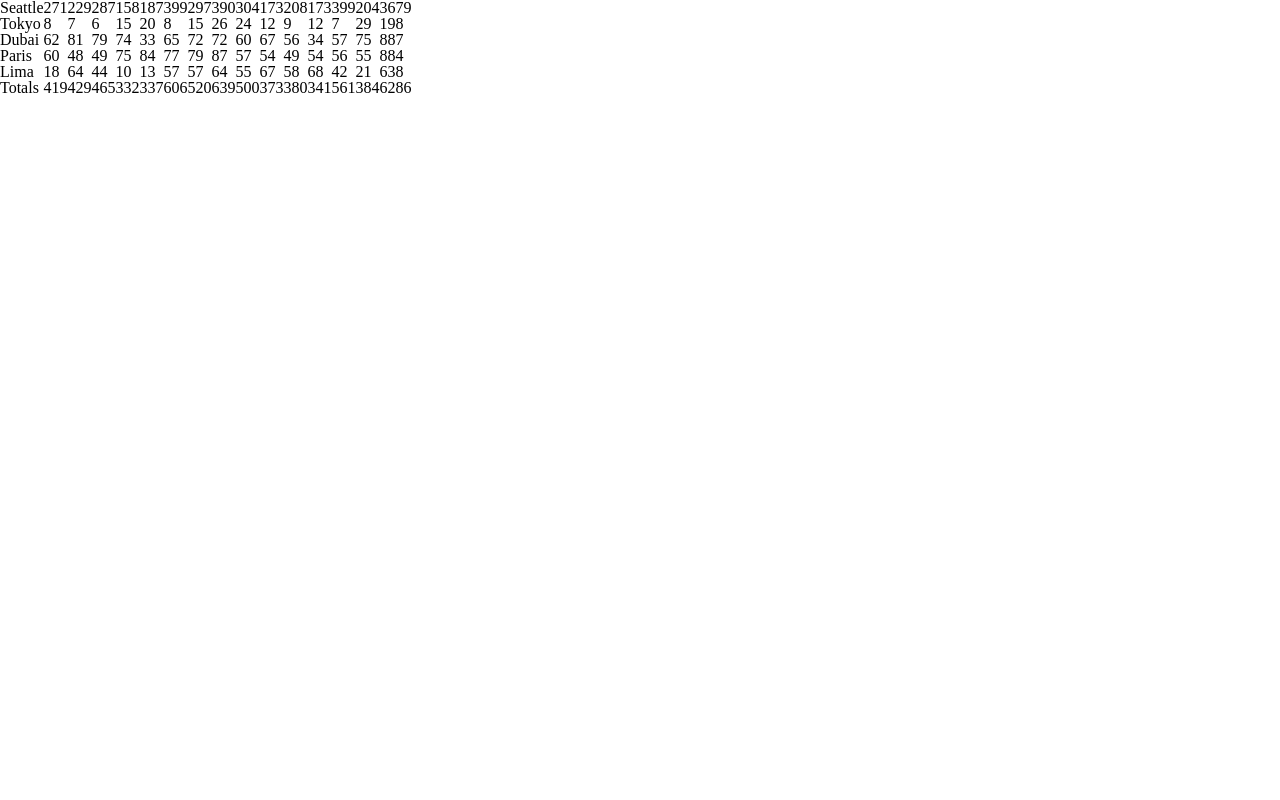
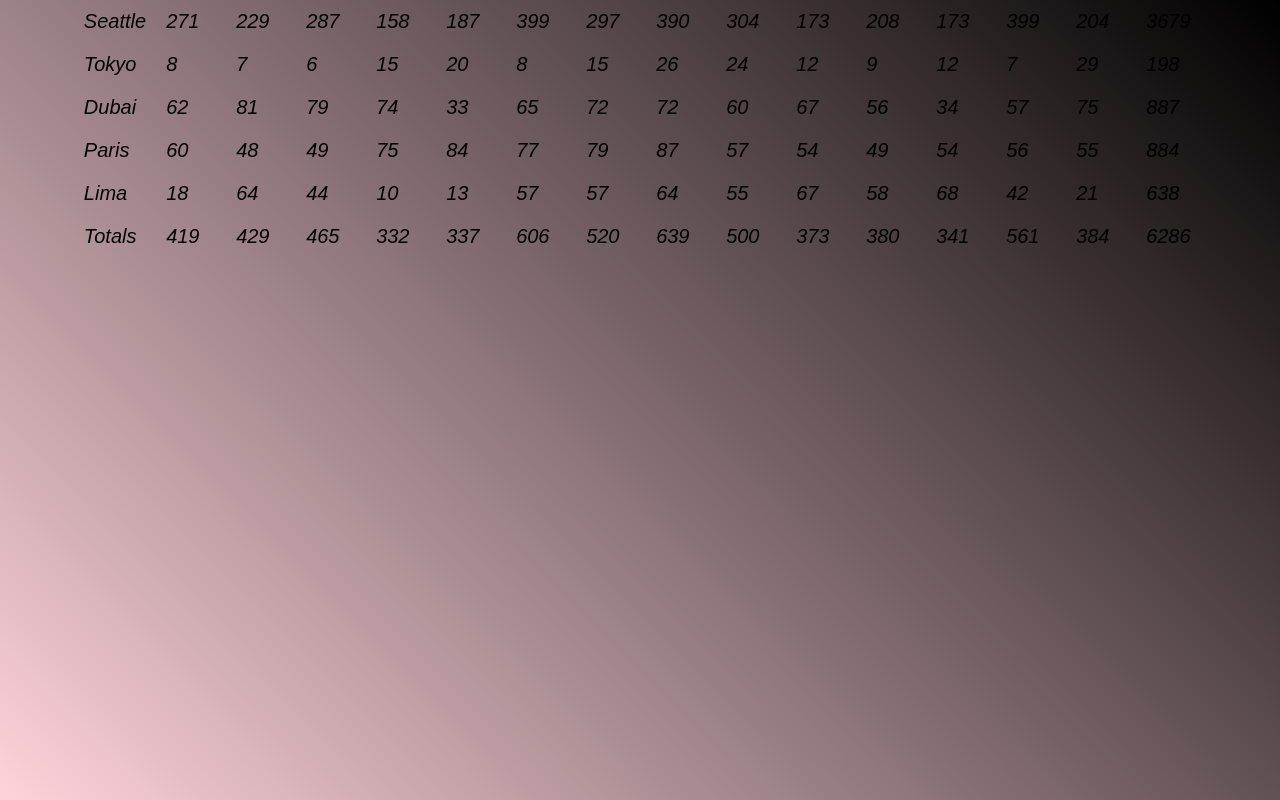
Before and after one commit to Qusaiq/cookie-stand, a plain HTML site: page sales.html in a window 1280 px wide. Drawn offline with Linux system fonts and the light colour scheme.

Commit message:
lab-08branch

```diff
--- a/sales.html
+++ b/sales.html
@@ -6,7 +6,7 @@
     <meta http-equiv="X-UA-Compatible" content="IE=edge">
     <meta name="viewport" content="width=device-width, initial-scale=1.0">
     <link rel="stylesheet" href="CSS/reset.css">
-    <link rel="stylesheet" href="CSS/slaes.csscd ">
+    <link rel="stylesheet" href="CSS/slaes.css ">
     <title>Sales</title>
 </head>
 
```
